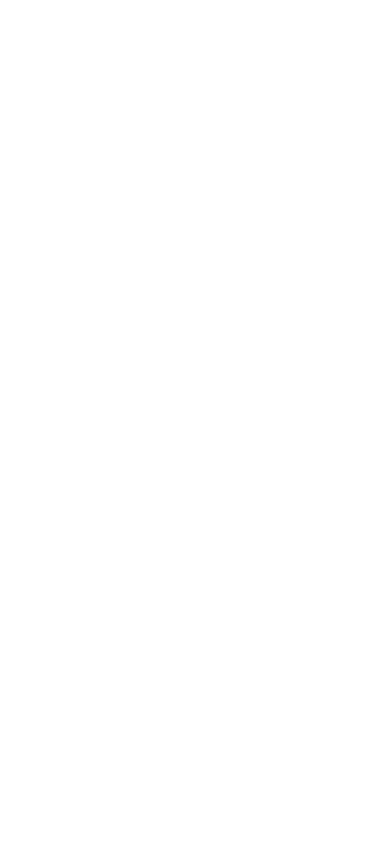
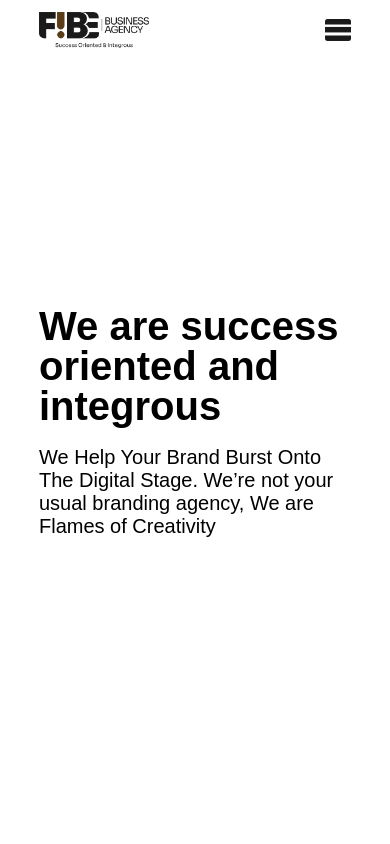
Before and after one commit to toluloperb/miaconstructions, a PHP site: page / in a window 390 px wide. Before the commit the page is empty. Run offline with PHP 8.4, Linux system fonts and the light colour scheme.

Commit message:
Responsiveness Landing Section Fixed

```diff
--- /dev/null
+++ b/assets/style.css
@@ -0,0 +1,130 @@
+@import url('https://fonts.googleapis.com/css2?family=Roboto:ital,wght@0,100;0,300;0,400;0,500;0,700;0,900;1,100;1,300;1,400;1,500;1,700;1,900&display=swap');
+
+* {
+    margin: 0;
+    padding: 0;
+    -moz-box-sizing: border-box;
+    -webkit-box-sizing: border-box;
+    box-sizing: border-box;
+}
+
+:root {
+    --main: #1a1a1a;
+    --body-color: #fff;
+    --font-family: "Roboto", sans-serif;
+    --big-font: 50pt;
+    --big-weight: 900;
+}
+
+body {
+    background: var(--body-color);
+    font-family: 'Effra Medium', sans-serif;
+    font-size: 11pt;
+}
+
+.navbar {
+    width: 100%;
+    height: 60px;
+    background-color: var(--body-color);
+    display: flex;
+    flex-direction: row;
+    align-items: center;
+    justify-content: space-between;
+    padding: 12px 10%;
+    position: fixed;
+    z-index: 1;
+}
+
+.logoContainer {
+    width: 40%;
+    height: 100%;
+}
+
+.logoContainer img {
+    height: 100%;
+}
+
+.menuContainer {
+    width: 60%;
+    text-align: right;
+}
+
+.menuContainer li {
+    list-style: none;
+}
+
+.menuContainer li a {
+    text-decoration: none;
+    margin-left: 60px;
+    color: var(--main);
+}
+
+.menuContainer li a button {
+    padding: 8px 20px;
+    font-family: var(--font-family);
+    color: var(--body-color);
+    border: none;
+    background-color: var(--main);
+}
+
+.menu {
+    display: none;
+}
+
+@media only screen and (max-width: 720px) {
+    .menuContainer {
+        display: none !important;
+    }
+
+    .menu {
+        display: flex;
+        align-items: center;
+        justify-content: end;
+    }
+
+    .menu img {
+        height: 60%;
+    }
+}
+
+.landingScreen {
+    width: 100%;
+    height: 100vh;
+    background-color: var(--body-color);
+    display: flex;
+    flex-direction: column;
+    align-items: center;
+    justify-content: center;
+}
+
+.landingScreen .container {
+    width: 55%;
+    height: auto;
+}
+
+.landingScreen h3 {
+    font-size: var(--big-font);
+    line-height: 65px;
+}
+
+.landingScreen p {
+    font-size: 18pt;
+    margin-top: 20px;
+}
+
+@media only screen and (max-width: 720px) {
+    .landingScreen h3 {
+        font-size: 30pt;
+        line-height: 40px;
+    }
+
+    .landingScreen .container {
+        width: 80%;
+        height: auto;
+    }
+
+    .landingScreen p {
+        font-size: 15pt;
+        margin-top: 20px;
+    }
+}
--- /dev/null
+++ b/includes/footer.php
@@ -0,0 +1,4 @@
+
+
+</body>
+</html>
--- /dev/null
+++ b/includes/header.php
@@ -0,0 +1,12 @@
+<!DOCTYPE html>
+<html lang="en">
+<head>
+    <meta charset="UTF-8">
+    <meta http-equiv="X-UA-Compatible" content="IE=edge">
+    <meta name="viewport" content="width=device-width, initial-scale=1.0">
+    <title>FIBE Business Agency</title>
+
+    <!-- CSS Links -->
+    <link rel="stylesheet" href="assets/style.css?key=<?php echo time(); ?>">
+</head>
+<body>
--- /dev/null
+++ b/includes/navbar.php
@@ -0,0 +1,15 @@
+<div class="navbar">
+    <div class="logoContainer">
+        <a href=""><img src="assets/images/fibe logo.png" alt=""></a>
+    </div>
+    <div class="menuContainer">
+        <li>
+            <a href="">Home</a>
+            <a href="">Portfolio</a>
+            <a href=""><button>Get a Quote</button></a>
+        </li>
+    </div>
+    <div class="logoContainer menu">
+        <img src="assets/images/menu-open.png" alt="">
+    </div>
+</div>
--- a/index.php
+++ b/index.php
@@ -1,12 +1,11 @@
-<!DOCTYPE html>
-<html lang="en">
-<head>
-    <meta charset="UTF-8">
-    <meta http-equiv="X-UA-Compatible" content="IE=edge">
-    <meta name="viewport" content="width=device-width, initial-scale=1.0">
-    <title>FIBE Business Agency</title>
-</head>
-<body>
+<?php
+    include("includes/header.php");
+    include("includes/navbar.php");
+?>
 
-</body>
-</html>
+<section class="landingScreen">
+    <div class="container">
+        <h3>We are success oriented and integrous</h3>
+        <p>We Help Your Brand Burst Onto The Digital Stage. We’re not your usual branding agency, We are Flames of Creativity</p>
+    </div>
+</section>
```
Also changed, not shown: assets/images/fibe logo #1a1a1a.png (added), assets/images/fibe logo.png (added), assets/images/menu-open.png (added).
